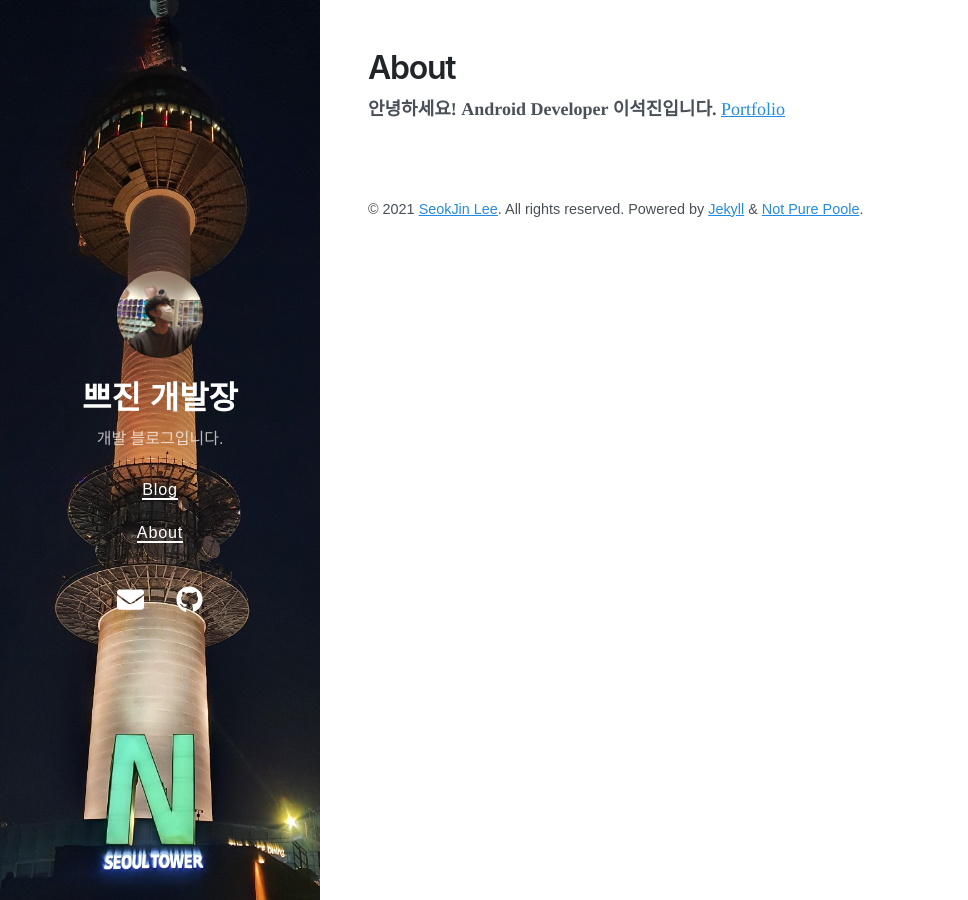
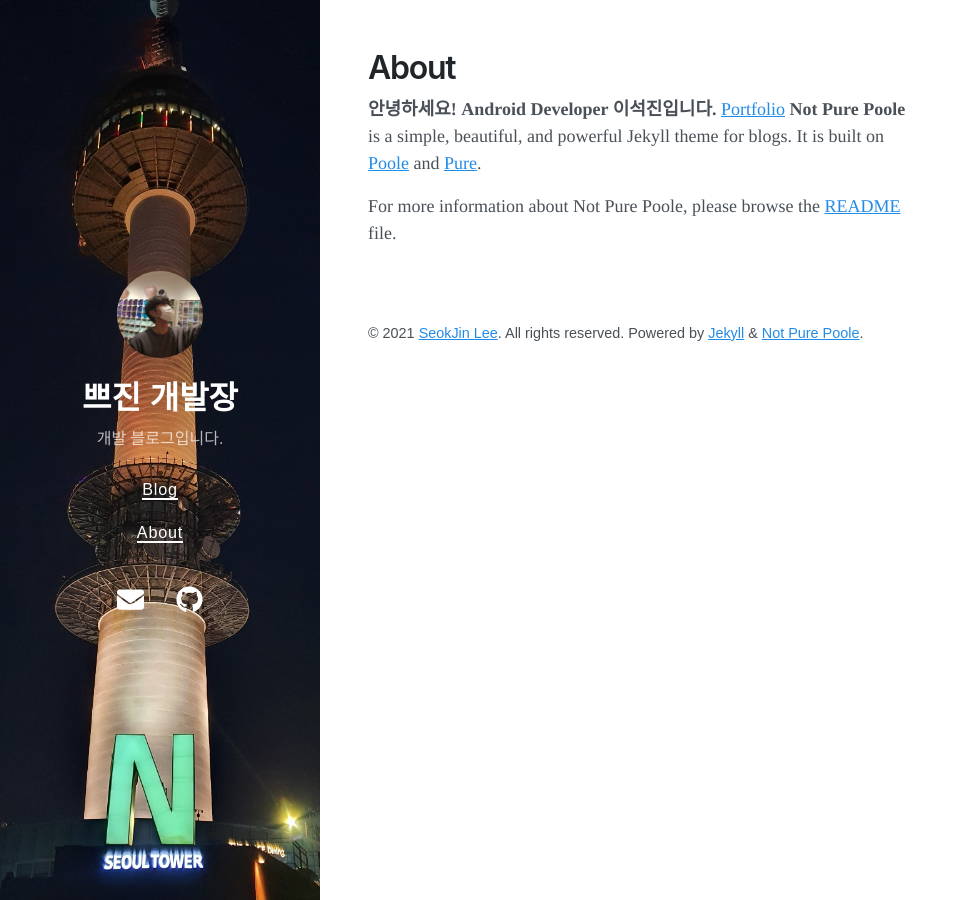
Before and after one commit to seokjinlee1994/seokjinlee1994.github.io, a Jekyll site: the page built from avout.md, in a window 1280 px wide. Shown: the whole page, without its empty margins (0-968 px from the left). Built offline with Jekyll 4.4.1, drawn with Linux system fonts in a browser that asks for light colours; nearby versions of some CDN libraries.

Commit message:
21_07_16

```diff
--- a/avout.md
+++ b/avout.md
@@ -5,3 +5,6 @@ title: About
 
 **안녕하세요! Android Developer 이석진입니다.**
 [Portfolio](https://luminous-tv-d19.notion.site/40b9ca2450e34e0386895baccf14ec63)
+**Not Pure Poole** is a simple, beautiful, and powerful Jekyll theme for blogs. It is built on [Poole](https://github.com/poole/poole) and [Pure](https://purecss.io/).
+
+For more information about Not Pure Poole, please browse the [README](https://github.com/vszhub/not-pure-poole) file.
```
